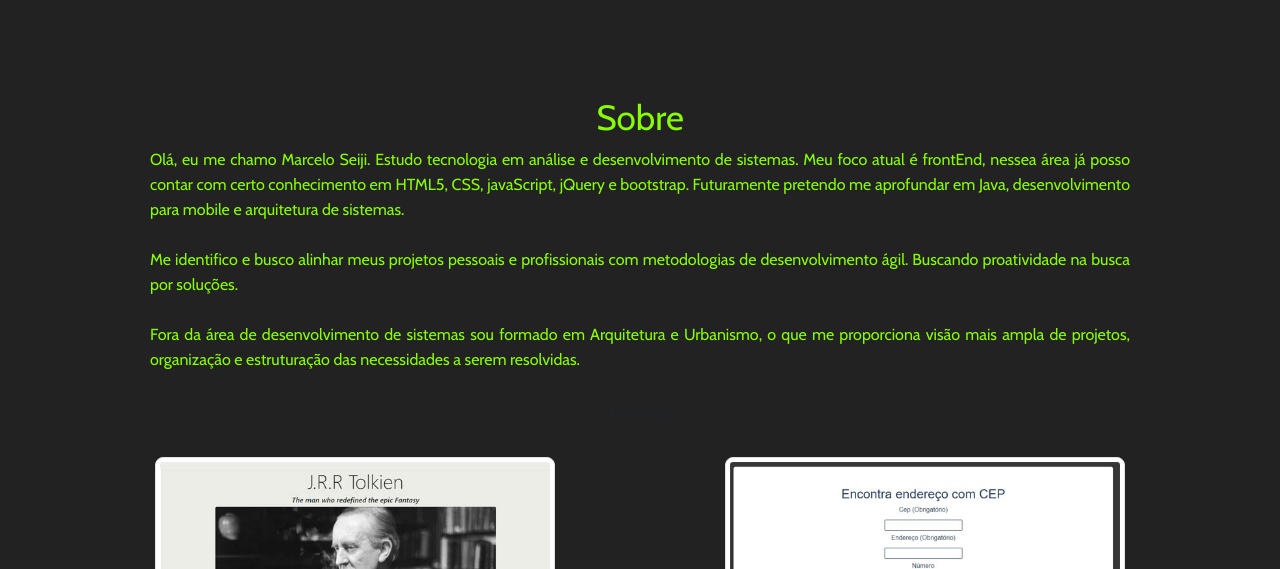
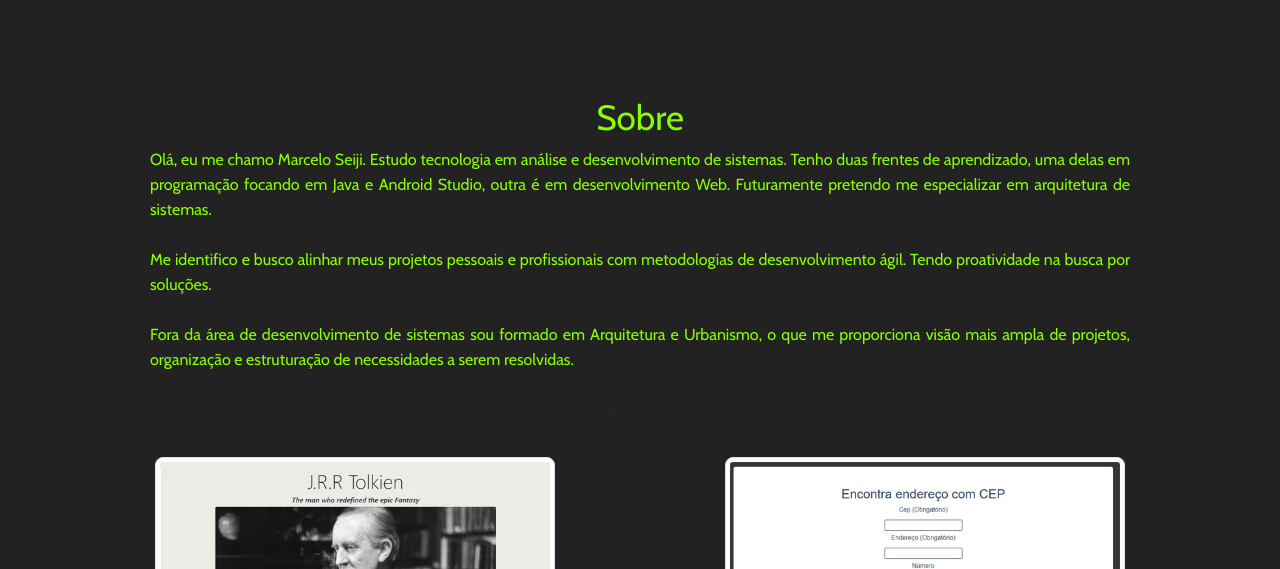
Before and after one commit to marceloseiji/marceloSeiji_portfolio, a plain HTML site: page index.html in a window 1280 px wide. Shown: the part 610-1179 px from the top of the page. Drawn offline with nearby package versions, Linux system fonts and the light colour scheme.

Commit message:
Index atualização

```diff
--- a/index.html
+++ b/index.html
@@ -129,12 +129,12 @@
       <div class="col">
         <p1>
            Olá, eu me chamo Marcelo Seiji. Estudo tecnologia em análise e desenvolvimento de sistemas.
-           Meu foco atual é frontEnd, nessea área já posso contar com certo conhecimento em HTML5, CSS, javaScript, jQuery e bootstrap.
-           Futuramente pretendo me aprofundar em Java, desenvolvimento para mobile e arquitetura de sistemas.
+           Tenho duas frentes de aprendizado, uma delas em programação focando em Java e Android Studio, outra é em desenvolvimento Web.
+           Futuramente pretendo me especializar em arquitetura de sistemas.
            <br><br>
-           Me identifico e busco alinhar meus projetos pessoais e profissionais com metodologias de desenvolvimento ágil. Buscando proatividade na busca por soluções.
+           Me identifico e busco alinhar meus projetos pessoais e profissionais com metodologias de desenvolvimento ágil. Tendo proatividade na busca por soluções.
            <br><br>
-           Fora da área de desenvolvimento de sistemas sou formado em Arquitetura e Urbanismo, o que me proporciona visão mais ampla de projetos, organização e estruturação das
+           Fora da área de desenvolvimento de sistemas sou formado em Arquitetura e Urbanismo, o que me proporciona visão mais ampla de projetos, organização e estruturação de
            necessidades a serem resolvidas.
 
         </p1>
```
